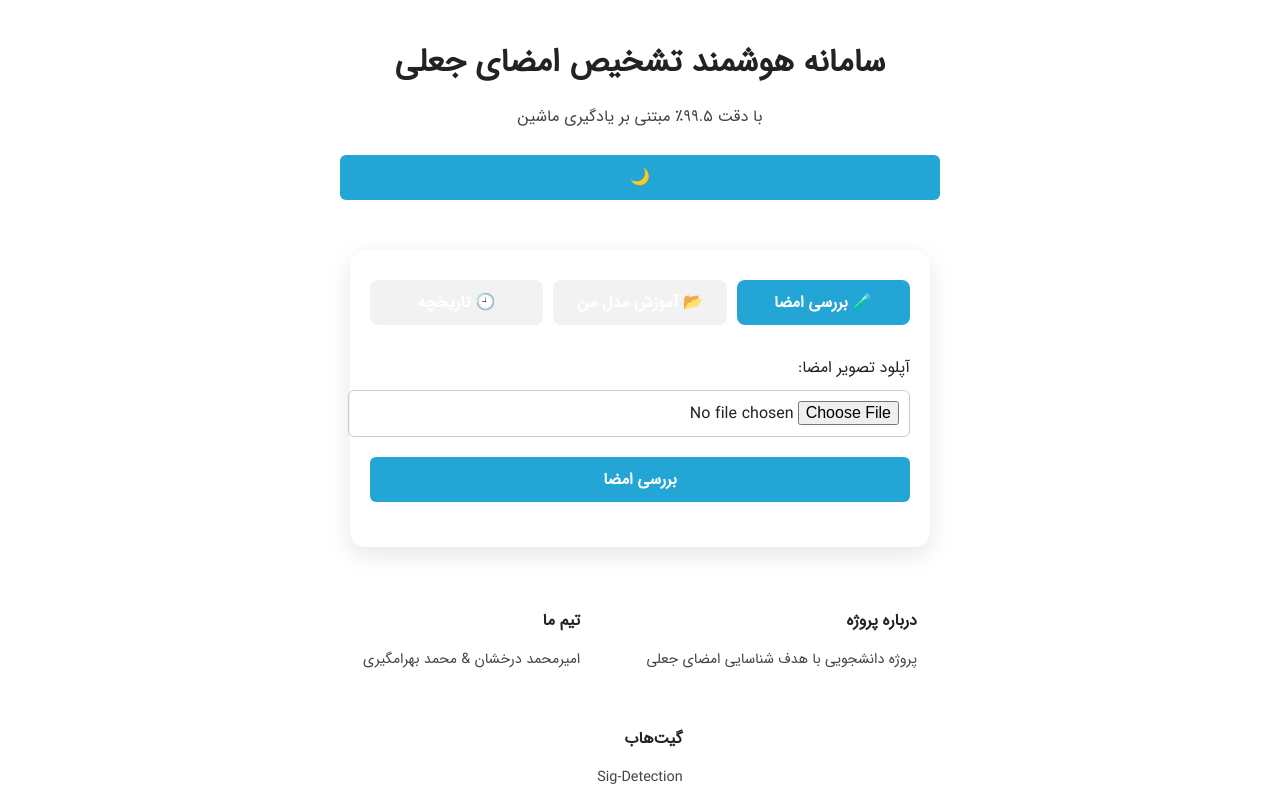
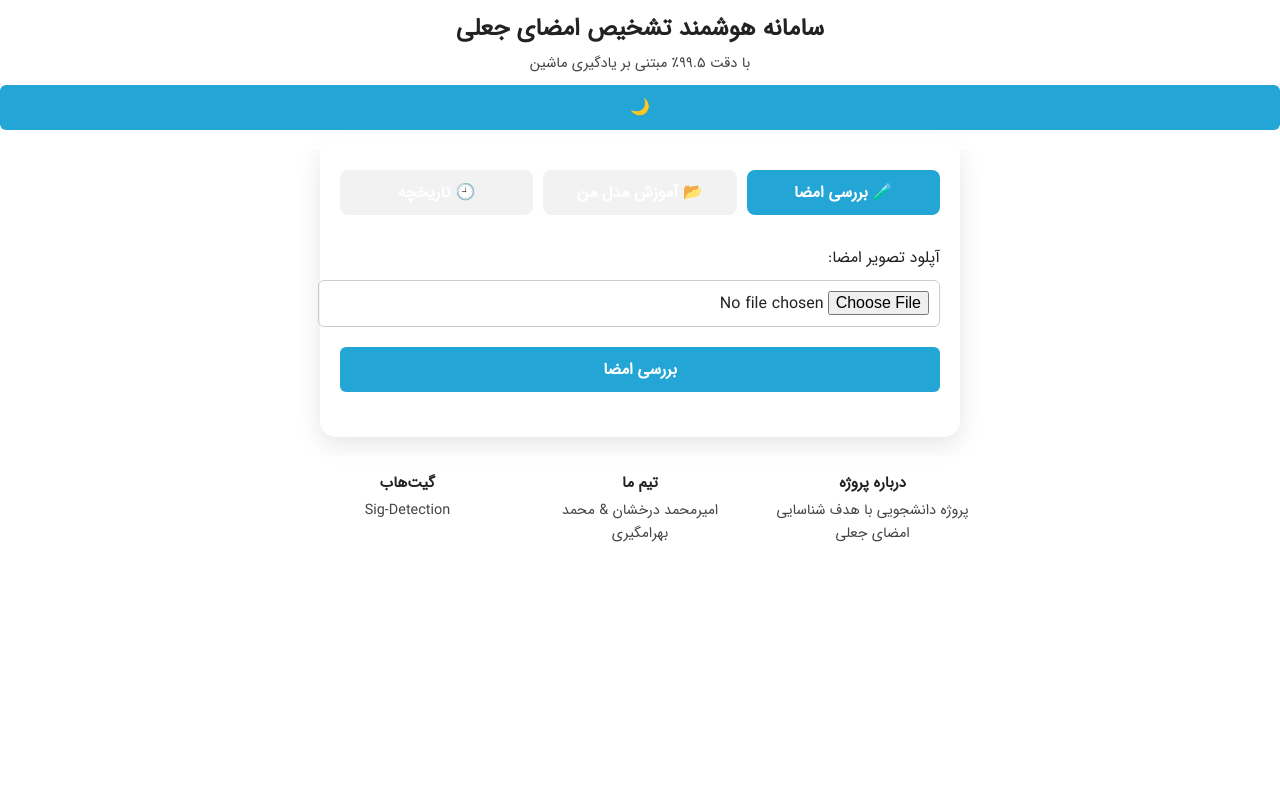
Before and after one commit to Amir-Der/Sig-Detection, a Flask app: page / in a window 1280 px wide. After the commit the page ends 542 px from the top, so only its background shows below. Run offline with Flask 3, Linux system fonts and the light colour scheme; the visitor is signed in with stand-in values (Sample User, id 1).

Commit message:
Update style.css

```diff
--- a/static/style.css
+++ b/static/style.css
@@ -1,4 +1,4 @@
-/* ⏺ style.css نسخه نهایی با مرکزچین کردن فرم‌های Login/Register و تنظیم فونت IRANSans */
+/* ⏺ style.css نسخه نهایی با مرکزچین کردن فرم‌ها و تنظیم حالت شب */
 
 @font-face {
   font-family: 'IRANSans';
@@ -8,7 +8,6 @@
   font-style: normal;
 }
 
-/* پایه */
 html, body {
   margin: 0;
   padding: 0;
@@ -20,10 +19,27 @@
   display: flex;
   flex-direction: column;
   align-items: center;
-  justify-content: center;
+  justify-content: flex-start;
 }
 
-/* کانتینر مرکزی برای فرم‌ها */
+body.dark {
+  background: linear-gradient(135deg, #1e1e1e, #2c2c2c);
+  color: #eee;
+}
+body.dark .card,
+body.dark .container {
+  background: rgba(0,0,0,0.4);
+  color: #eee;
+}
+body.dark button {
+  background: #444;
+  color: #fff;
+}
+body.dark .tab.active {
+  background: #666;
+  color: #fff;
+}
+
 .container {
   display: flex;
   flex-direction: column;
@@ -36,26 +52,35 @@
   backdrop-filter: blur(10px);
   border-radius: 16px;
   box-shadow: 0 8px 24px rgba(0,0,0,0.1);
+  margin-top: 100px;
 }
 
-/* هدر سایت */
 .site-header {
   text-align: center;
-  padding: 20px;
+  padding: 10px;
   width: 100%;
-  max-width: 600px;
-  margin-bottom: 20px;
+  position: fixed;
+  top: 0;
+  background: rgba(255,255,255,0.6);
+  backdrop-filter: blur(5px);
+  z-index: 999;
+}
+body.dark .site-header {
+  background: rgba(0,0,0,0.6);
 }
 .site-header h1 {
-  font-size: 2rem;
-  margin-bottom: 10px;
+  font-size: 1.5rem;
+  margin: 0;
 }
 .site-header p {
-  font-size: 1rem;
+  font-size: 0.9rem;
+  margin: 4px 0 0;
   color: #444;
 }
+body.dark .site-header p {
+  color: #ccc;
+}
 
-/* کارت داشبورد */
 .card {
   background: rgba(255,255,255,0.5);
   backdrop-filter: blur(10px);
@@ -64,10 +89,10 @@
   padding: 20px;
   width: 90%;
   max-width: 600px;
+  margin-top: 140px;
   margin-bottom: 20px;
 }
 
-/* تب‌ها */
 .tab-buttons { display: flex; gap: 10px; margin-bottom: 20px; }
 .tab {
   flex: 1;
@@ -83,11 +108,9 @@
 .tab.active { background: #23a6d5; color: #fff; }
 .tab:hover:not(.active) { background: rgba(0,0,0,0.1); }
 
-/* محتوا */
 .tab-content { display: block; }
 .hidden { display: none; }
 
-/* ورودی‌ها و دکمه‌ها */
 input[type="file"], button {
   width: 100%;
   margin: 10px 0;
@@ -107,7 +130,6 @@
 }
 button:hover { background: #1c8eb4; }
 
-/* پیش‌نمایش */
 .preview img {
   max-width: 100px;
   margin-top: 10px;
@@ -119,7 +141,6 @@
   font-weight: bold;
 }
 
-/* نوار پیشرفت */
 .progress-bar {
   width: 100%;
   height: 8px;
@@ -128,27 +149,43 @@
   overflow: hidden;
   margin: 10px 0;
 }
-.progress-fill { width: 0%; height: 100%; background: #23a6d5; transition: width 0.5s; }
+.progress-fill {
+  width: 0%; height: 100%; background: #23a6d5; transition: width 0.5s;
+}
 
-/* فوتر */
 .site-footer {
   width: 100%;
-  max-width: 600px;
+  background: rgba(255,255,255,0.4);
+  backdrop-filter: blur(6px);
   display: flex;
   justify-content: space-around;
+  gap: 20px;
+  padding: 10px 0;
   flex-wrap: wrap;
-  gap: 20px;
-  margin-top: 20px;
+  font-size: 0.9rem;
+  text-align: center;
 }
-.site-footer h4 { margin-bottom: 8px; }
+body.dark .site-footer {
+  background: rgba(0,0,0,0.4);
+}
+.site-footer .footer-section {
+  flex: 1;
+  min-width: 150px;
+}
+.site-footer h4 {
+  margin: 4px 0;
+  font-size: 0.95rem;
+}
 .site-footer p, .site-footer a {
-  font-size: 0.9rem;
+  margin: 0;
   color: #444;
   text-decoration: none;
 }
+body.dark .site-footer p, body.dark .site-footer a {
+  color: #ccc;
+}
 .site-footer a:hover { text-decoration: underline; }
 
-/* ریسپانسیو */
 @media (max-width: 600px) {
   .tab-buttons { flex-direction: column; }
 }
```
